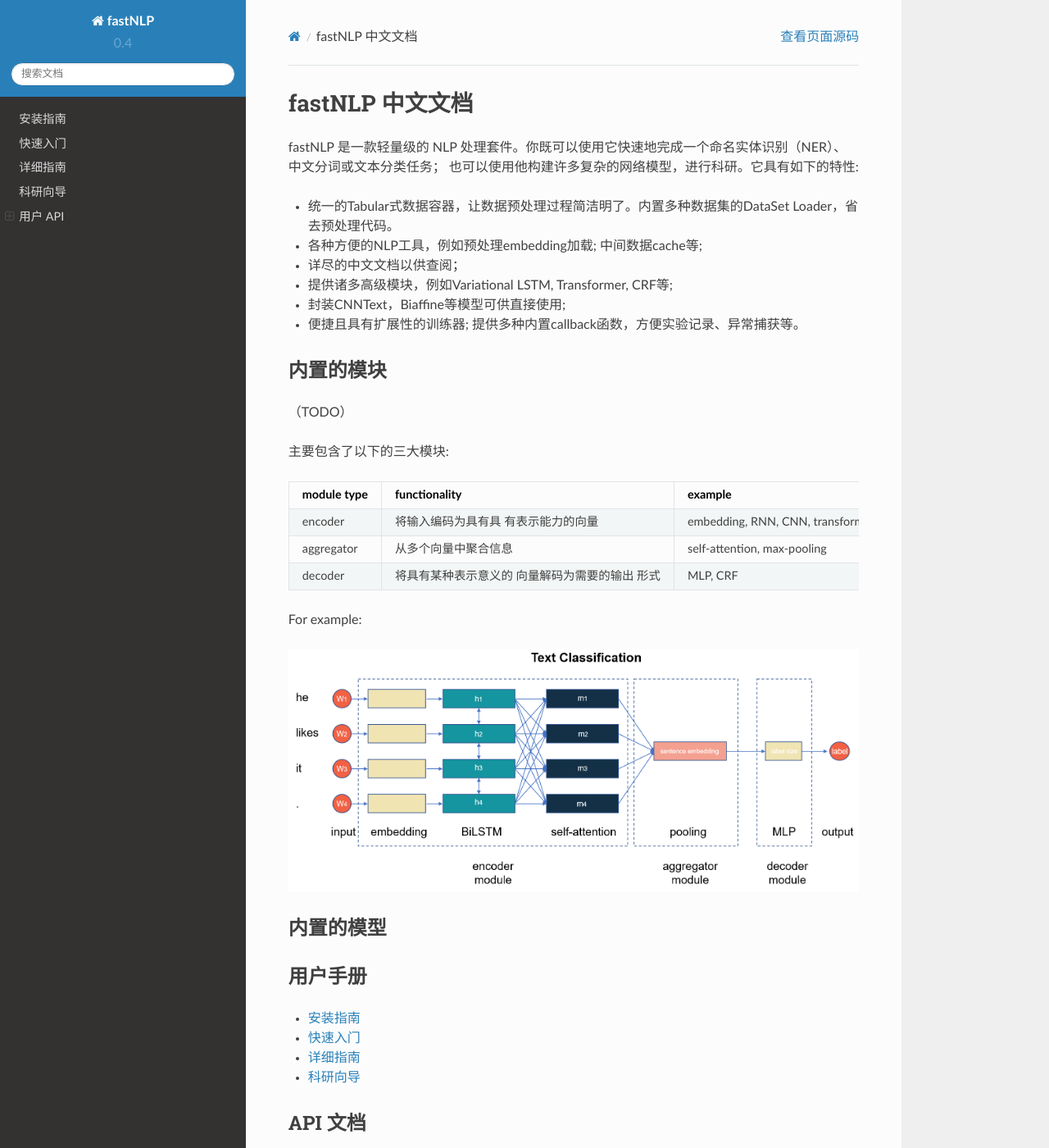
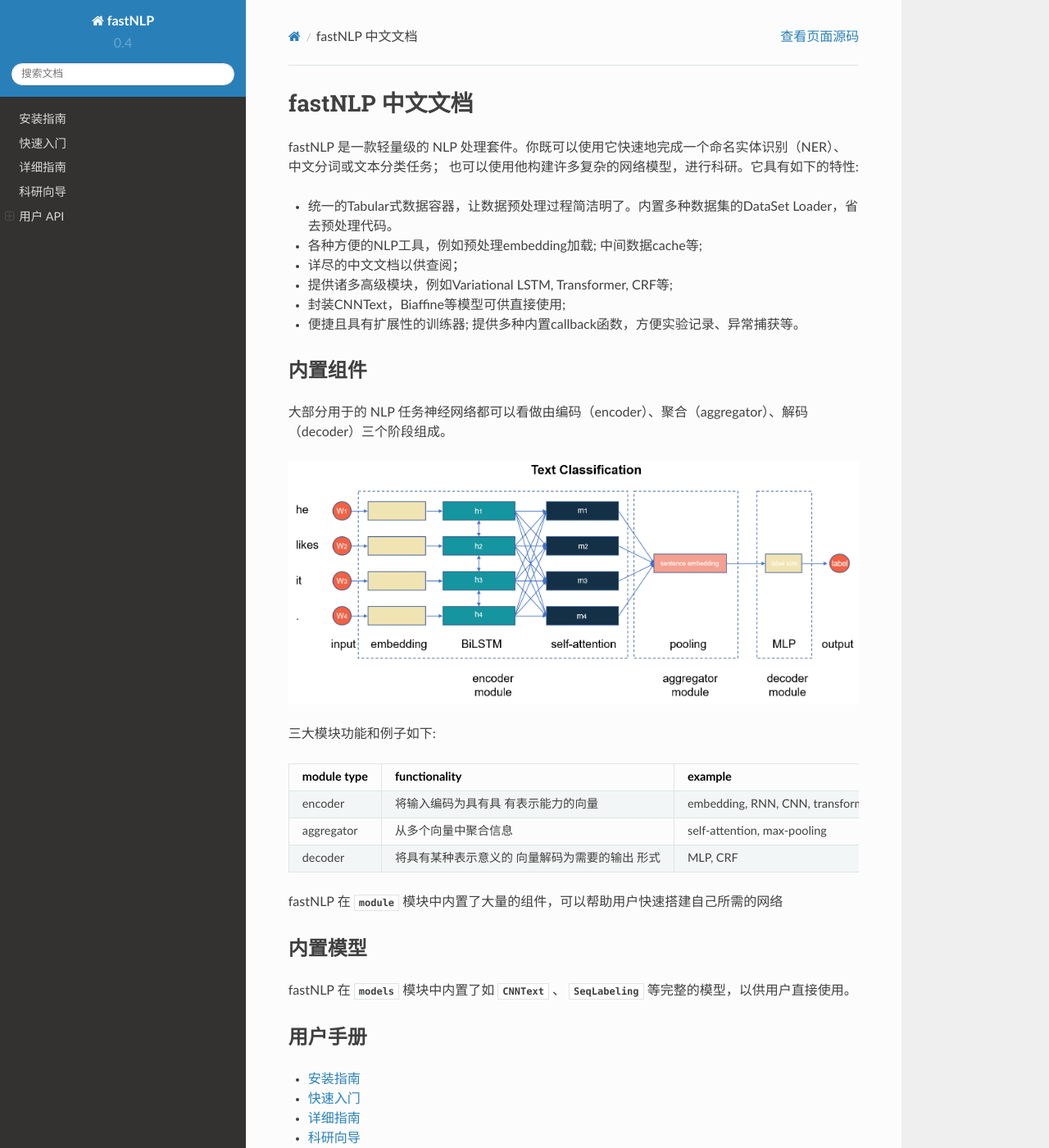
Before and after one commit to fastnlp/fastNLP, a Sphinx documentation site: the page built from docs/source/index.rst, in a window 1280 px wide and 1400 px high. Shown: the whole window at 82% size. Built offline with Sphinx 7.4.7 and the Read the Docs theme 2.0.0, drawn with Linux system fonts in a browser that asks for light colours.

Commit message:
修改了 models 和 modules 的主页介绍

```diff
--- a/docs/source/index.rst
+++ b/docs/source/index.rst
@@ -12,13 +12,14 @@
 - 便捷且具有扩展性的训练器; 提供多种内置callback函数，方便实验记录、异常捕获等。
 
 
-内置的模块
+内置组件
 ------------
 
-（TODO）
+大部分用于的 NLP 任务神经网络都可以看做由编码（encoder）、聚合（aggregator）、解码（decoder）三个阶段组成。
 
+.. image:: figures/text_classification.png
 
-主要包含了以下的三大模块:
+三大模块功能和例子如下:
 
 +-----------------------+-----------------------+-----------------------+
 | module type           | functionality         | example               |
@@ -34,17 +35,17 @@
 |                       | 形式                  |                       |
 +-----------------------+-----------------------+-----------------------+
 
+fastNLP 在 :mod:`~fastNLP.module` 模块中内置了大量的组件，可以帮助用户快速搭建自己所需的网络
 
-For example:
 
-.. image:: figures/text_classification.png
+内置模型
+----------------
+
+fastNLP 在 :mod:`~fastNLP.models` 模块中内置了如 :class:`~fastNLP.models.CNNText` 、
+:class:`~fastNLP.models.SeqLabeling` 等完整的模型，以供用户直接使用。
 
 .. todo::
-    各个任务上的结果
-
-内置的模型
-----------------
-
+    这些模型的介绍如下表所示：（模型名称 + 介绍 + 任务上的结果）
 
 用户手册
 ----------------
```
